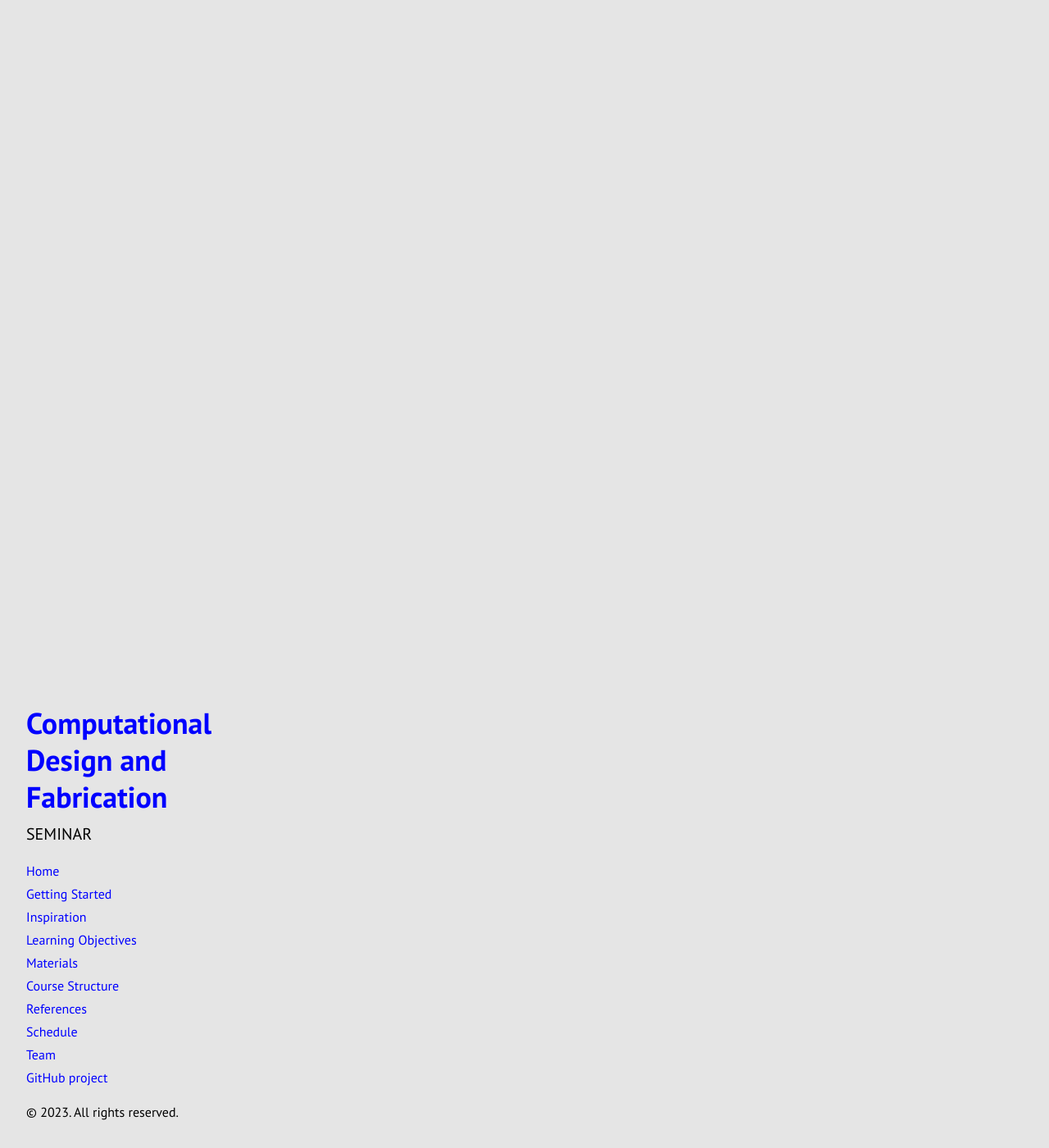
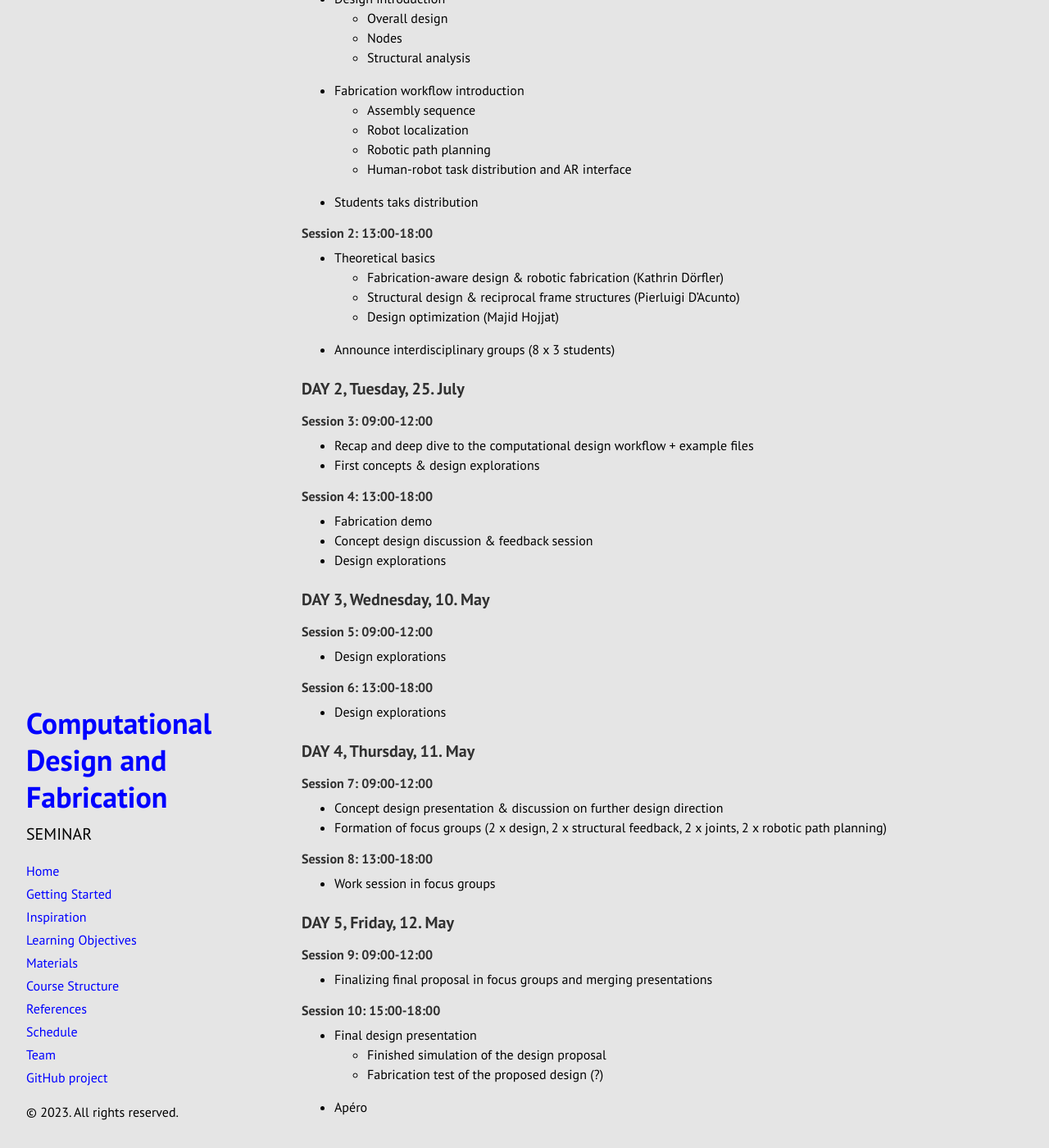
Before and after one commit to jckenny59/cdf_2023, a Jekyll site: the page built from docs/schedule.md, in a window 1280 px wide and 1400 px high, scrolled down 2094 px. Shown: the whole window at 82% size. Built offline with Jekyll 4.4.1, drawn with Linux system fonts in a browser that asks for light colours; Markdown is read by kramdown in place of the engine named in the settings; some of the changed text lies outside the part shown.

Commit message:
Update schedule.md

```diff
--- a/docs/schedule.md
+++ b/docs/schedule.md
@@ -73,3 +73,59 @@ Monday-Friday, 8.-12. May
 ### Part 2 - Computational Fabrication
 Monday-Friday, 24.-28. July
 Time: 09:00-18:00
+
+### DAY 1, Monday, 24.July
+#### Session 1: 09:00-12:00
+* Welcome
+* Design introduction
+    * Overall design
+    * Nodes
+    * Structural analysis
+* Fabrication workflow introduction
+    * Assembly sequence
+    * Robot localization
+    * Robotic path planning
+    * Human-robot task distribution and AR interface
+* Students taks distribution
+
+#### Session 2: 13:00-18:00
+* Theoretical basics
+    * Fabrication-aware design & robotic fabrication (Kathrin Dörfler)
+    * Structural design & reciprocal frame structures (Pierluigi D'Acunto)
+    * Design optimization (Majid Hojjat)
+* Announce interdisciplinary groups (8 x 3 students)
+
+### DAY 2, Tuesday, 25. July
+#### Session 3: 09:00-12:00
+* Recap and deep dive to the computational design workflow + example files
+* First concepts & design explorations
+
+#### Session 4: 13:00-18:00
+* Fabrication demo
+* Concept design discussion & feedback session
+* Design explorations
+
+### DAY 3, Wednesday, 10. May
+#### Session 5: 09:00-12:00
+* Design explorations
+
+#### Session 6: 13:00-18:00
+* Design explorations
+
+### DAY 4, Thursday, 11. May
+#### Session 7: 09:00-12:00
+* Concept design presentation & discussion on further design direction
+* Formation of focus groups (2 x design, 2 x structural feedback, 2 x joints, 2 x robotic path planning)
+
+#### Session 8: 13:00-18:00
+* Work session in focus groups
+
+### DAY 5, Friday, 12. May
+#### Session 9: 09:00-12:00
+* Finalizing final proposal in focus groups and merging presentations
+
+#### Session 10: 15:00-18:00
+* Final design presentation
+    * Finished simulation of the design proposal
+    * Fabrication test of the proposed design (?)
+* Apéro
```
